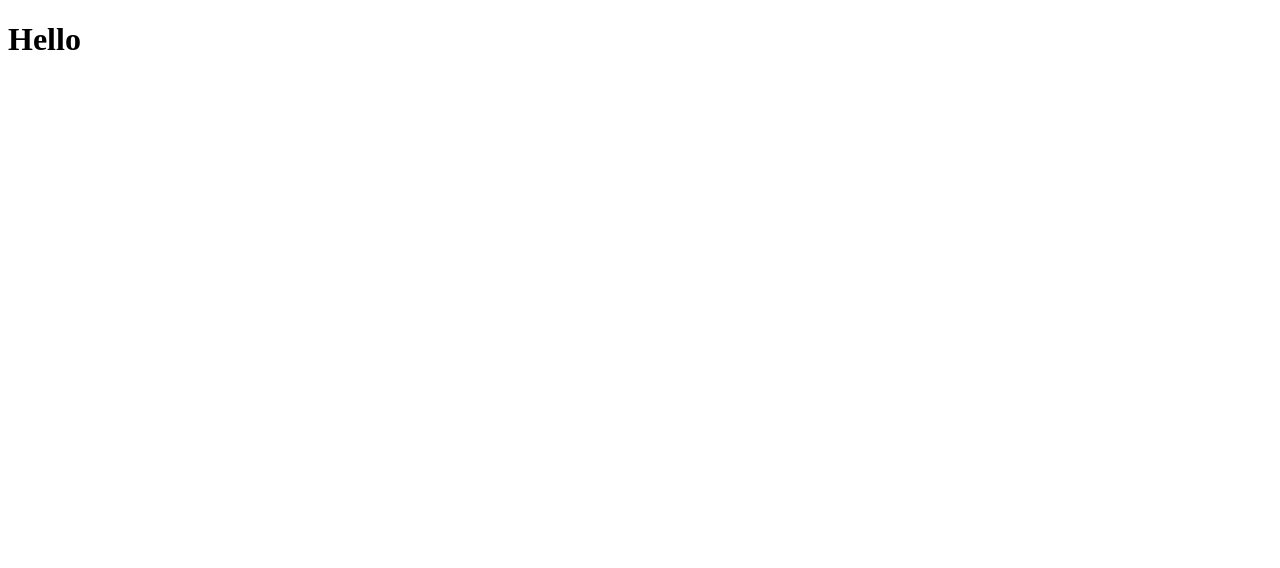
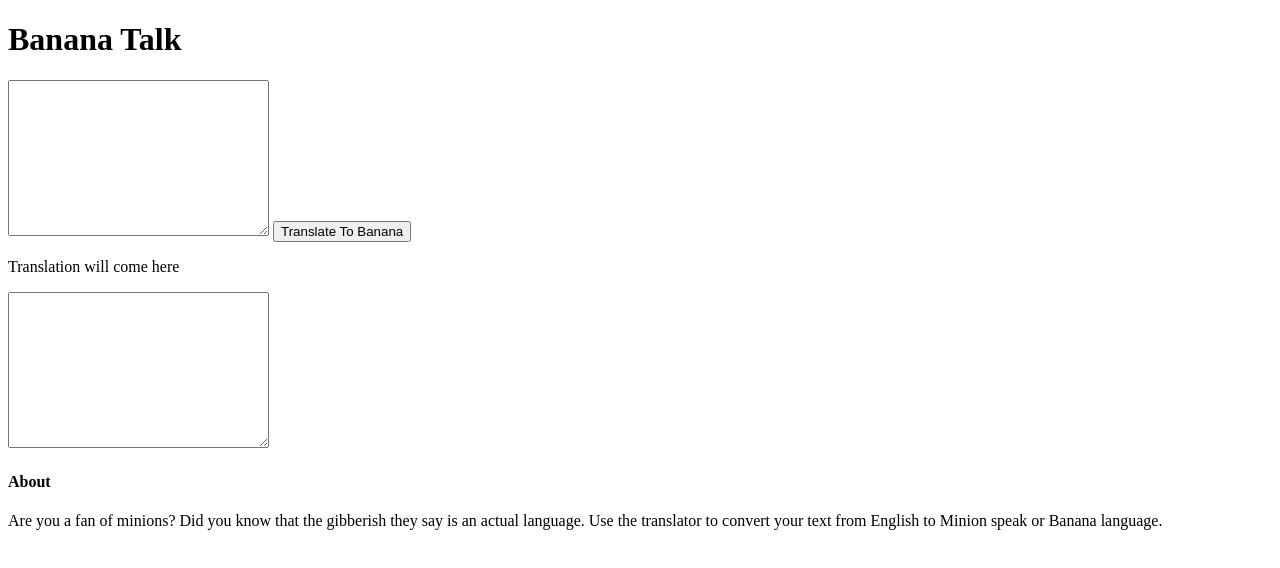
Before and after one commit to Vibhav-Salelkar/translation-app, a plain HTML site: page index.html in a window 1280 px wide. Drawn offline with Linux system fonts and the light colour scheme.

Commit message:
feat:added html skeleton

```diff
--- a/index.html
+++ b/index.html
@@ -3,9 +3,25 @@
 <head>
     <meta charset="UTF-8">
     <meta name="viewport" content="width=device-width, initial-scale=1.0">
-    <title>Document</title>
+    <title>Banana Talk</title>
 </head>
 <body>
-   <h1>Hello</h1>
+    <header>
+        <h1>Banana Talk</h1>
+    </header>
+    <main>
+        <section>
+            <textarea name="" id="" cols="30" rows="10"></textarea>
+            <button>Translate To Banana</button>
+        </section>
+        <section>
+            <p>Translation will come here</p>
+            <textarea name="" id="" cols="30" rows="10"></textarea>
+        </section>
+    </main>
+    <footer>
+        <h4>About</h4>
+        <p>Are you a fan of minions? Did you know that the gibberish they say is an actual language. Use the translator to convert your text from English to Minion speak or Banana language.</p>
+    </footer>
 </body>
 </html>
```
